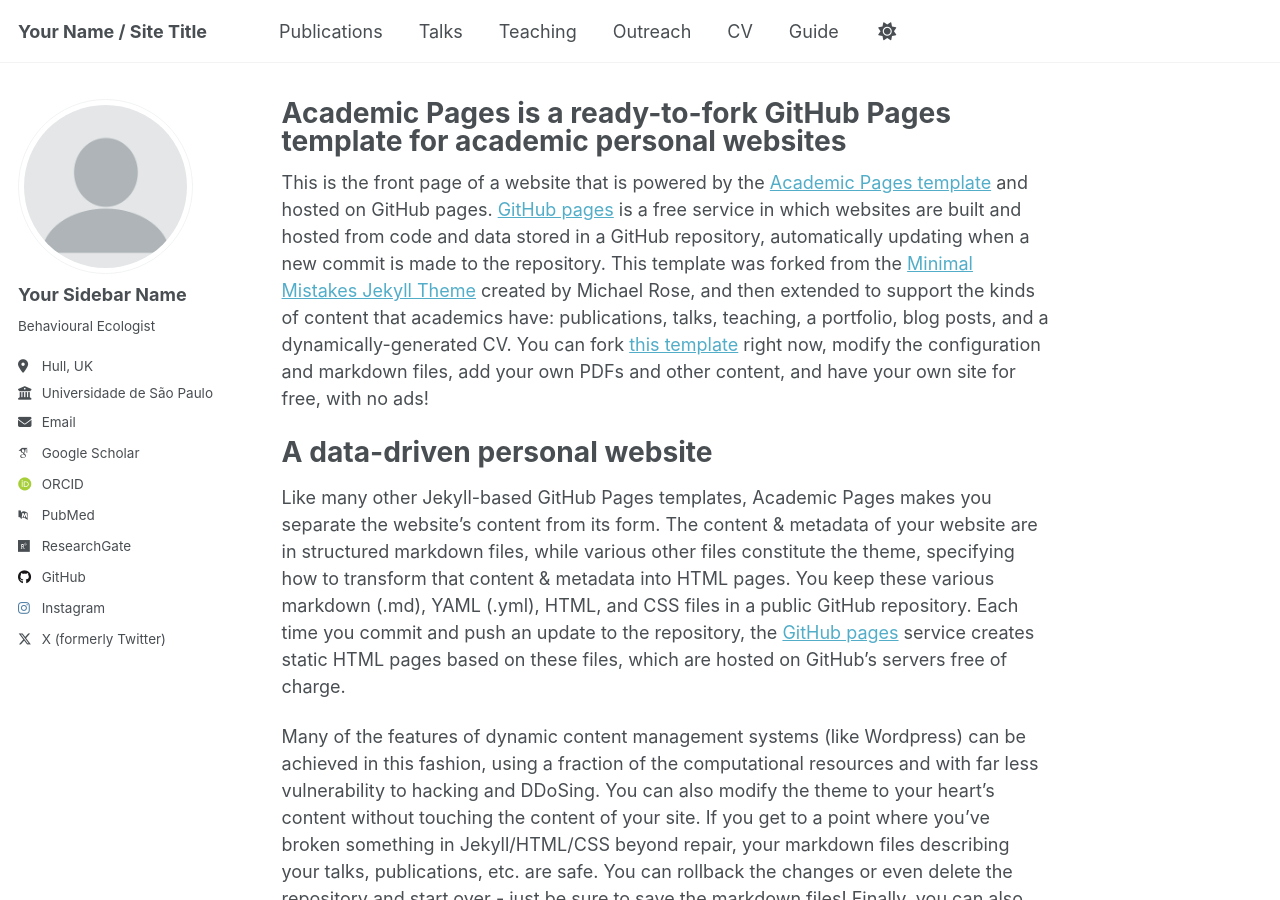
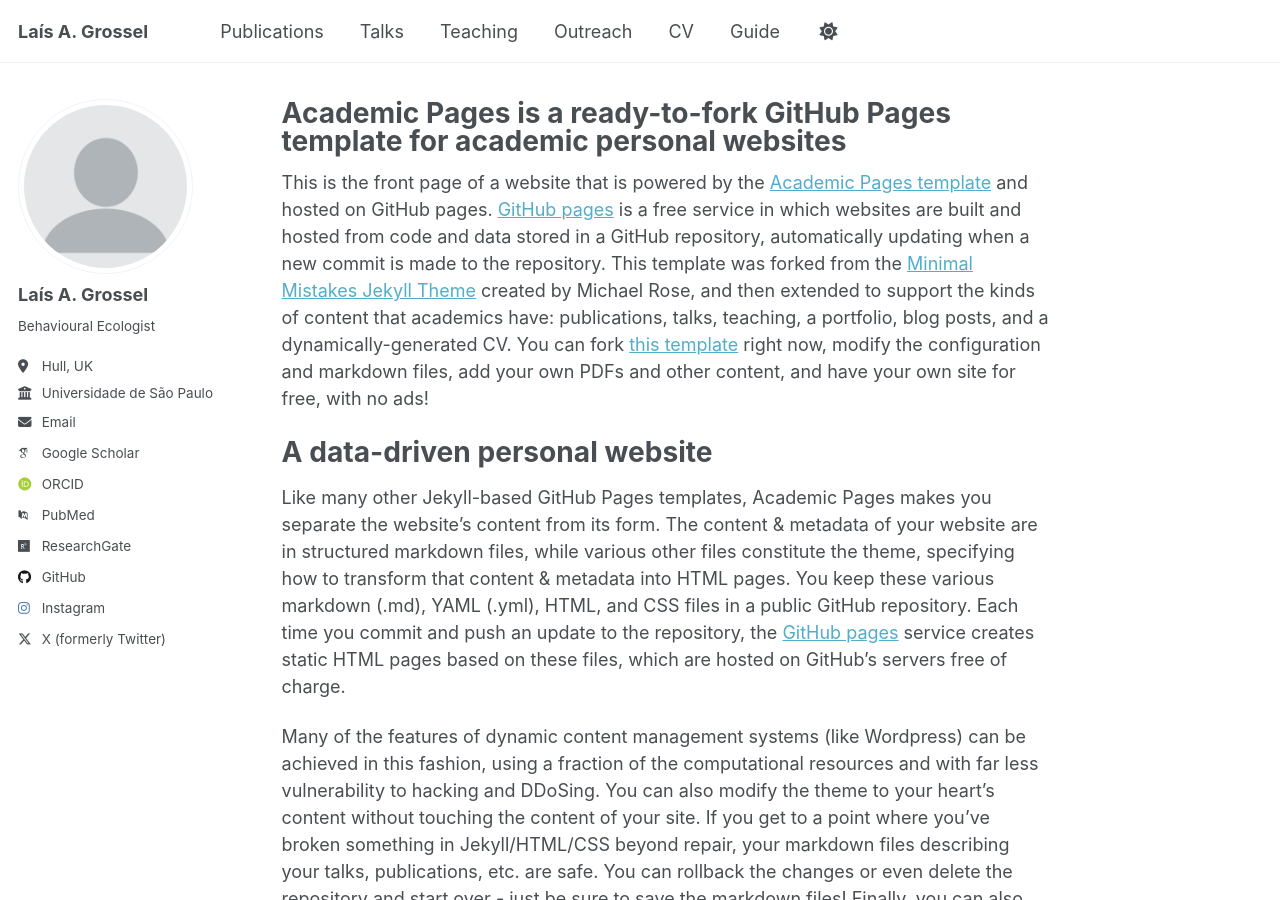
Before and after one commit to laisgrossel/laisgrossel.github.io, a Jekyll site: the page built from _pages/about.md, in a window 1280 px wide and 900 px high. Built offline with Jekyll 4.4.1, drawn with Linux system fonts in a browser that asks for light colours; some web fonts are replaced.

Commit message:
Update _config.yml

```diff
--- a/_config.yml
+++ b/_config.yml
@@ -9,7 +9,7 @@
 # Basic Site Settings
 locale                   : "Hull, UK"
 site_theme               : "default"
-title                    : "Your Name / Site Title"
+title                    : "Laís A. Grossel"
 title_separator          : "-"
 name                     : &name "Laís A. Grossel"
 description              : &description "Behavioural Ecologist"
@@ -23,7 +23,7 @@ repository               : "academicpages/academicpages.github.io"
 author:
   # Biographic information
   avatar           : "profile.png"
-  name             : "Your Sidebar Name"
+  name             : "Laís A. Grossel"
   pronouns         : # example: "she/her"
   bio              : "Behavioural Ecologist"
   location         : "Hull, UK"
@@ -32,15 +32,10 @@ author:
   email            : "laisgrossel@gmail.com"
 
   # Academic websites
-  academia         : # URL
-  arxiv            : # URL - Update with the correct link to your profile
   googlescholar    : "https://scholar.google.com/citations?user=Ltk1w4UAAAAJ&hl=pt-BR"
-  impactstory      : # URL
   orcid            : "https://orcid.org/my-orcid?orcid=0000-0003-4526-3763"
-  semantic         : # URL
   pubmed           : "https://www.ncbi.nlm.nih.gov/pubmed/?term=john+snow"
   researchgate     : "https://www.researchgate.net/profile/Lais-Grossel"
-  scopus           : # URL
 
   # Repositories and software development
   github           : "laisgrossel"
```
